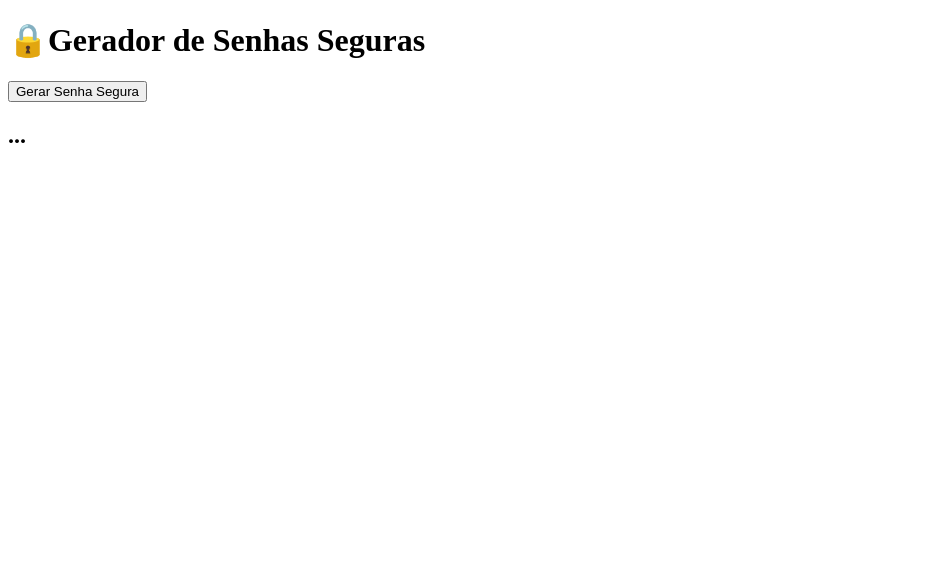
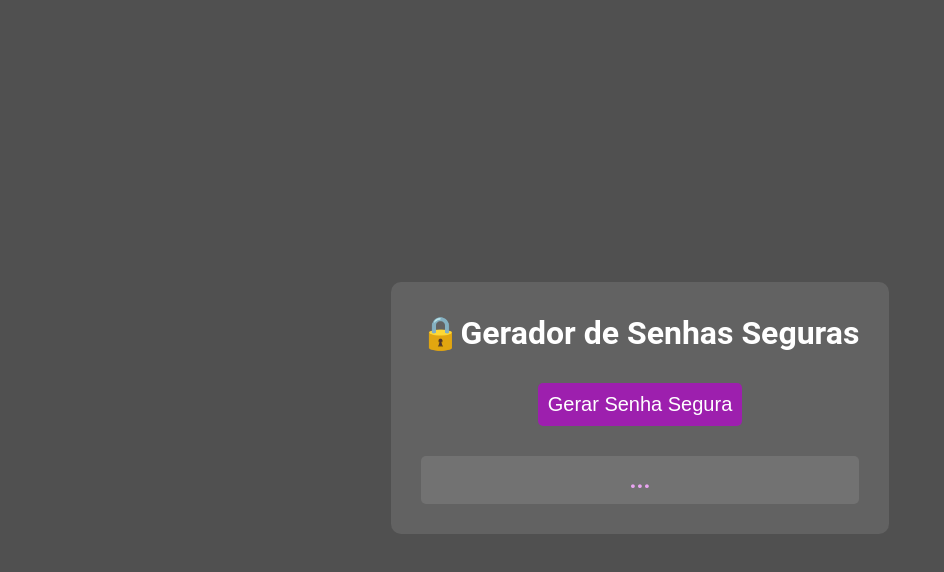
Before and after one commit to danielBianchin/vite-initial, a website built with Vite: page index.html in a window 1280 px wide. Shown: the whole page, without its empty margins (0-944 px from the left). Built offline with nearby package versions, Linux system fonts and the light colour scheme.

Commit message:
Projeto concluido

```diff
--- a/index.html
+++ b/index.html
@@ -5,11 +5,14 @@
   <meta http-equiv="X-UA-Compatible" content="IE=edge">
   <meta name="viewport" content="width=device-width, initial-scale=1.0">
   <title>Gerador de Senhas Seguras</title>
+  <link rel="stylesheet" href="style.css">
 </head>
 <body>
-  <h1>🔒Gerador de Senhas Seguras</h1>
-  <button>Gerar Senha Segura</button>
-  <h2>...</h2>
+  <main>
+    <h1>🔒Gerador de Senhas Seguras</h1>
+    <button>Gerar Senha Segura</button>
+    <h2>...</h2>
+  </main>
 </body>
 <script src="src/main.js" type="module"></script>
 </html>
--- a/src/main.js
+++ b/src/main.js
@@ -1,5 +1,5 @@
-
-import { nanoid } from 'nanoid'
+import { nanoid } from 'nanoid';
+import './style.css';
 
 const buttonElement = document.querySelector('button');
 
@@ -9,4 +9,4 @@ const displayPassword = document.getElementsByTagName('h2')[0];
 
 buttonElement.addEventListener('click', () => {
   displayPassword.innerHTML = nanoid();
-})
+});
--- /dev/null
+++ b/src/style.css
@@ -0,0 +1,37 @@
+/* src/style.css */
+body {
+  background-color: #505050;
+  color: white;
+  font-family: Roboto, Oxygen, Ubuntu, Cantarell, 'Open Sans', 'Helvetica Neue', sans-serif;
+  text-align: center;
+  display: flex;
+  flex-direction: column;
+  align-items: center;
+  justify-content: center;
+  min-height: 100vh;
+}
+
+main {
+  background-color: rgba(255,255,255,0.1);
+  max-width: 600px;
+  border-radius: 10px;
+  padding: 10px 30px;
+}
+
+h2 {
+  color: #e8a4f0;
+  background-color: rgba(255,255,255,0.1);
+  border-radius: 5px;
+  padding: 10px;
+}
+
+button {
+  background-color: #9d1fae;
+  border: 0 none;
+  padding: 10px;
+  font-size: 20px;
+  color: white;
+  border-radius: 5px;
+  cursor: pointer;
+  margin: 10px
+}
```
Also changed, not shown: package.json (+8 -2 lines), .eslintrc.json (added), 1 other file.
